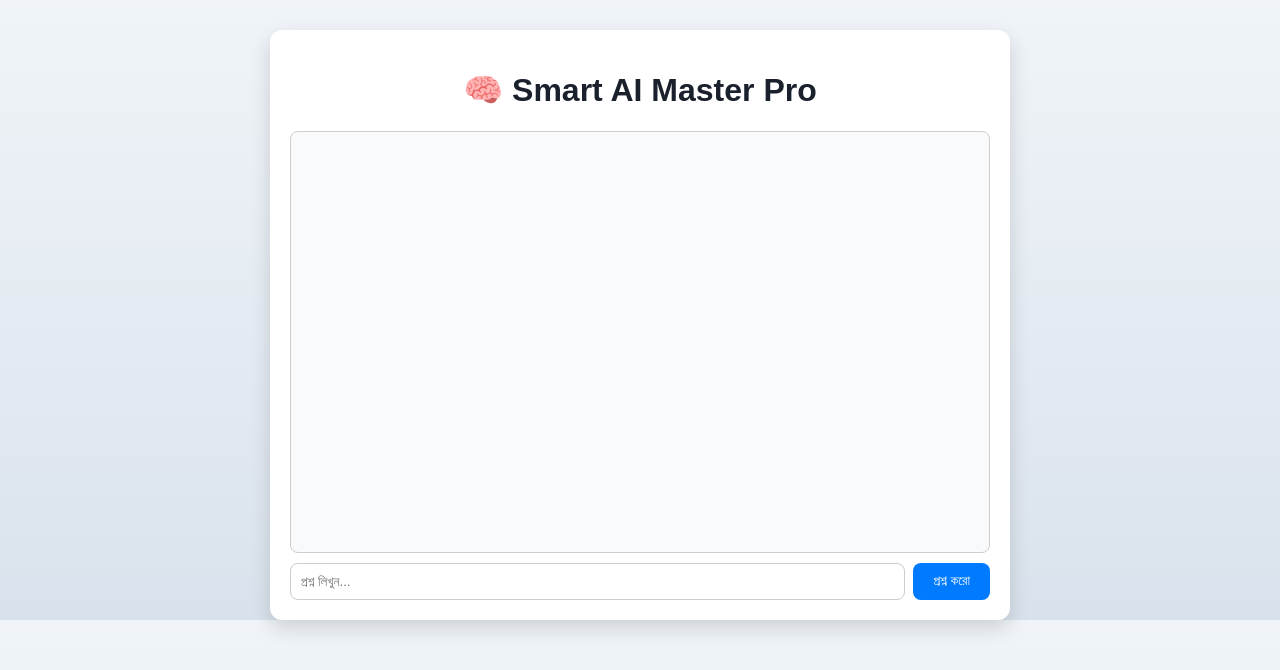
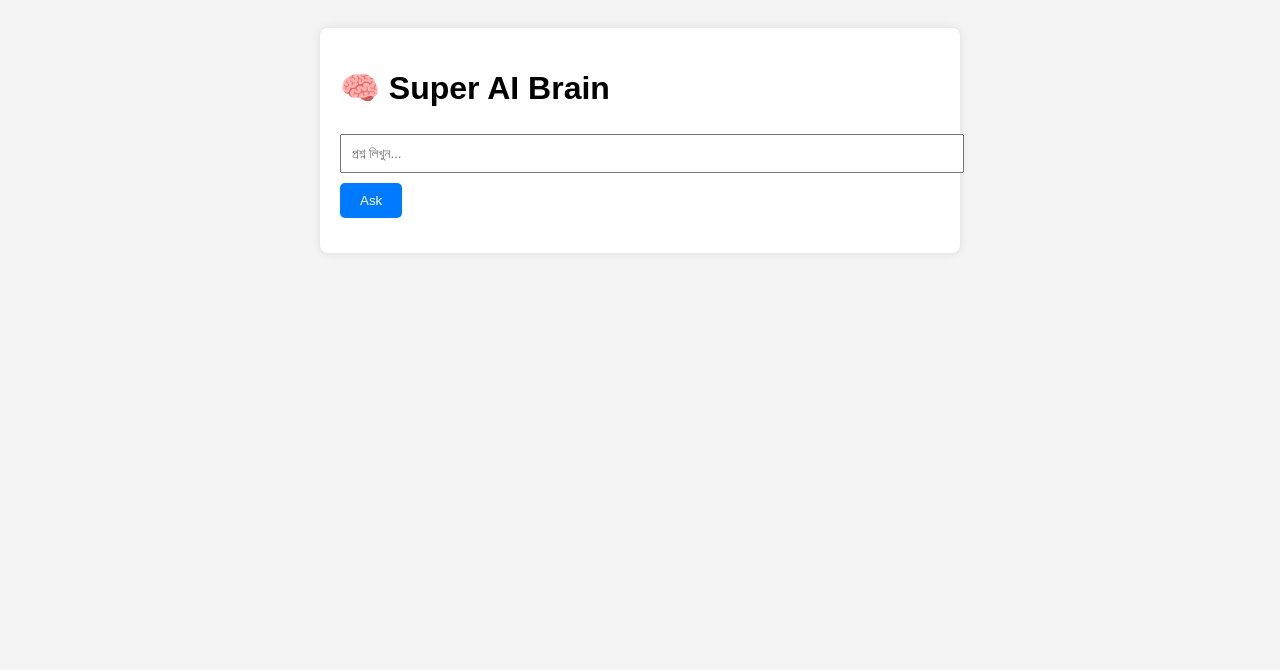
Before and after one commit to rahman2008-svg/Smart-AI-Master-pro, a Flask app: page / in a window 1280 px wide. Shown: the top 670 px of the page. Run offline with Flask 3, Linux system fonts and the light colour scheme.

Commit message:
Initial commit - Teach + Wikipedia AI app

```diff
--- a/app.py
+++ b/app.py
@@ -1,53 +1,15 @@
 import os
-from flask import Flask, render_template, request, jsonify, session, send_file
+from flask import Flask, render_template, request, jsonify
 import sqlite3
 import wikipedia
-import json
-from fpdf import FPDF
 
 app = Flask(__name__)
-app.secret_key = os.environ.get("SECRET_KEY", "supersecretkey")  # required for sessions
-wikipedia.set_lang("bn")
+wikipedia.set_lang("bn")  # বাংলা Wikipedia
 
 DB_PATH = "super_ai.db"
 
 # =========================
-# Database setup
-# =========================
-def init_db():
-    conn = sqlite3.connect(DB_PATH)
-    c = conn.cursor()
-    # Users table
-    c.execute("""
-    CREATE TABLE IF NOT EXISTS users (
-        id INTEGER PRIMARY KEY AUTOINCREMENT,
-        username TEXT UNIQUE
-    )
-    """)
-    # Knowledge table
-    c.execute("""
-    CREATE TABLE IF NOT EXISTS knowledge (
-        id INTEGER PRIMARY KEY AUTOINCREMENT,
-        question TEXT UNIQUE,
-        answer TEXT
-    )
-    """)
-    # Chat history table
-    c.execute("""
-    CREATE TABLE IF NOT EXISTS chat_history (
-        id INTEGER PRIMARY KEY AUTOINCREMENT,
-        user_id INTEGER,
-        sender TEXT,
-        message TEXT,
-        timestamp DATETIME DEFAULT CURRENT_TIMESTAMP
-    )
-    """)
-    conn.commit()
-    conn.close()
-init_db()
-
-# =========================
-# DB Functions
+# Database functions
 # =========================
 def get_answer_from_db(question):
     conn = sqlite3.connect(DB_PATH)
@@ -66,37 +28,8 @@ def save_answer_to_db(question, answer):
     conn.commit()
     conn.close()
 
-def save_chat_history(user, sender, message):
-    conn = sqlite3.connect(DB_PATH)
-    c = conn.cursor()
-    # get user_id
-    c.execute("SELECT id FROM users WHERE username=?", (user,))
-    row = c.fetchone()
-    if not row:
-        c.execute("INSERT OR IGNORE INTO users(username) VALUES (?)", (user,))
-        c.execute("SELECT id FROM users WHERE username=?", (user,))
-        row = c.fetchone()
-    user_id = row[0]
-    # save message
-    c.execute("INSERT INTO chat_history(user_id, sender, message) VALUES (?, ?, ?)", (user_id, sender, message))
-    conn.commit()
-    conn.close()
-
-def get_user_chat_history(user):
-    conn = sqlite3.connect(DB_PATH)
-    c = conn.cursor()
-    c.execute("SELECT id FROM users WHERE username=?", (user,))
-    row = c.fetchone()
-    if not row:
-        return []
-    user_id = row[0]
-    c.execute("SELECT sender, message, timestamp FROM chat_history WHERE user_id=? ORDER BY timestamp ASC", (user_id,))
-    history = c.fetchall()
-    conn.close()
-    return [{"sender": s, "message": m, "timestamp": t} for s,m,t in history]
-
 # =========================
-# Wikipedia
+# Wikipedia function
 # =========================
 def get_answer_from_wikipedia(question):
     try:
@@ -106,95 +39,44 @@ def get_answer_from_wikipedia(question):
         return None
 
 # =========================
-# Routes
+# Flask Routes
 # =========================
 @app.route("/")
 def index():
-    # Assign a session username if not exists
-    if "username" not in session:
-        session["username"] = f"user_{os.urandom(4).hex()}"
     return render_template("index.html")
 
 @app.route("/ask", methods=["POST"])
 def ask():
     data = request.get_json()
     question = data.get("question", "").strip()
-    user = session.get("username")
     if not question:
         return jsonify({"answer": "প্রশ্ন দিতে হবে।"})
 
-    # 1️⃣ Check Teach DB
+    # 1️⃣ Check Teach DB first
     answer = get_answer_from_db(question)
     if answer:
-        save_chat_history(user, "ai", answer)
         return jsonify({"answer": answer})
 
-    # 2️⃣ Wikipedia fallback
+    # 2️⃣ Else try Wikipedia
     wiki_answer = get_answer_from_wikipedia(question)
     if wiki_answer:
-        save_chat_history(user, "ai", wiki_answer)
         return jsonify({"answer": wiki_answer})
 
-    # 3️⃣ Unknown question
-    unknown_msg = "আমি এখনো জানি না। তুমি কি আমাকে শিখাবে?"
-    save_chat_history(user, "ai", unknown_msg)
-    return jsonify({"answer": unknown_msg})
+    # 3️⃣ If nothing found
+    return jsonify({"answer": "আমি এখনো জানি না। তুমি কি আমাকে শিখাবে?"})
 
 @app.route("/teach", methods=["POST"])
 def teach():
     data = request.get_json()
     question = data.get("question", "").strip()
     answer = data.get("answer", "").strip()
-    user = session.get("username")
     if not question or not answer:
         return jsonify({"status": "error", "message": "প্রশ্ন ও উত্তর উভয়ই দিতে হবে।"})
     save_answer_to_db(question, answer)
-    save_chat_history(user, "ai", "✅ নতুন তথ্য সংরক্ষিত হয়েছে।")
-    return jsonify({"status": "success"})
-
-@app.route("/history")
-def history():
-    user = session.get("username")
-    return jsonify(get_user_chat_history(user))
-
-@app.route("/export")
-def export_chat():
-    user = session.get("username")
-    history = get_user_chat_history(user)
-    pdf = FPDF()
-    pdf.add_page()
-    pdf.set_font("Arial", size=12)
-    pdf.cell(0, 10, "Smart AI Chat History", ln=True, align="C")
-    pdf.ln(5)
-    for msg in history:
-        pdf.multi_cell(0, 8, f"[{msg['timestamp']}] {msg['sender'].upper()}: {msg['message']}")
-    export_file = "chat_history.pdf"
-    pdf.output(export_file)
-    return send_file(export_file, as_attachment=True)
+    return jsonify({"status": "success", "message": "আমি শিখেছি!"})
 
 # =========================
-# Admin Panel Routes
-# =========================
-@app.route("/admin/knowledge")
-def admin_knowledge():
-    conn = sqlite3.connect(DB_PATH)
-    c = conn.cursor()
-    c.execute("SELECT id, question, answer FROM knowledge")
-    data = c.fetchall()
-    conn.close()
-    return jsonify([{"id":i, "question":q, "answer":a} for i,q,a in data])
-
-@app.route("/admin/delete/<int:id>", methods=["POST"])
-def admin_delete(id):
-    conn = sqlite3.connect(DB_PATH)
-    c = conn.cursor()
-    c.execute("DELETE FROM knowledge WHERE id=?", (id,))
-    conn.commit()
-    conn.close()
-    return jsonify({"status":"success"})
-
-# =========================
-# Run app
+# Run Flask App
 # =========================
 if __name__ == "__main__":
     port = int(os.environ.get("PORT", 5000))
--- a/requirements.txt
+++ b/requirements.txt
@@ -1,4 +1,3 @@
-Flask==3.1.3
+Flask==2.3.3
 wikipedia==1.4.0
-fpdf==1.7.2
-gunicorn==20.1.0
+requests==2.31.0
--- a/static/style.css
+++ b/static/style.css
@@ -1,89 +1,6 @@
-body {
-    font-family: 'Arial', sans-serif;
-    background: linear-gradient(to bottom, #f0f4f8, #d9e2ec);
-    margin: 0; padding: 0;
-}
-
-.container {
-    max-width: 700px;
-    margin: auto;
-    background: white;
-    border-radius: 12px;
-    padding: 20px;
-    margin-top: 30px;
-    box-shadow: 0 8px 20px rgba(0,0,0,0.15);
-}
-
-h1 {
-    text-align: center;
-    color: #1a202c;
-}
-
-#chat-window {
-    border: 1px solid #ccc;
-    border-radius: 8px;
-    height: 400px;
-    padding: 10px;
-    overflow-y: scroll;
-    background: #f9fafb;
-    margin-bottom: 10px;
-}
-
-.message {
-    padding: 8px 12px;
-    margin: 6px 0;
-    border-radius: 20px;
-    max-width: 80%;
-    word-wrap: break-word;
-}
-
-.message.user {
-    background: #007bff;
-    color: white;
-    align-self: flex-end;
-    margin-left: auto;
-}
-
-.message.ai {
-    background: #e2e8f0;
-    color: #1a202c;
-    align-self: flex-start;
-    margin-right: auto;
-}
-
-.input-area {
-    display: flex;
-    gap: 8px;
-}
-
-input[type="text"] {
-    flex: 1;
-    padding: 10px;
-    border-radius: 8px;
-    border: 1px solid #ccc;
-}
-
-button {
-    padding: 10px 20px;
-    border-radius: 8px;
-    border: none;
-    background: #007bff;
-    color: white;
-    cursor: pointer;
-}
-
-button:hover {
-    background: #0056b3;
-}
-
-#teach-box textarea {
-    width: 100%;
-    margin-top: 5px;
-    padding: 10px;
-    border-radius: 8px;
-    border: 1px solid #ccc;
-}
-
-#teach-box button {
-    margin-top: 5px;
-}
+body { font-family: Arial, sans-serif; background: #f4f4f4; padding: 20px; }
+.container { max-width: 600px; margin: auto; background: white; padding: 20px; border-radius: 8px; box-shadow: 0 0 10px rgba(0,0,0,0.1);}
+input, textarea { width: 100%; padding: 10px; margin: 5px 0; }
+button { padding: 10px 20px; margin: 5px 0; cursor: pointer; background: #007bff; color: white; border: none; border-radius: 5px; }
+button:hover { background: #0056b3; }
+#answer { margin: 10px 0; white-space: pre-wrap; }
--- a/templates/index.html
+++ b/templates/index.html
@@ -1,27 +1,18 @@
 <!DOCTYPE html>
 <html lang="bn">
 <head>
-<meta charset="UTF-8">
-<meta name="viewport" content="width=device-width, initial-scale=1.0">
-<title>🧠 Smart AI Master Pro</title>
-<link rel="stylesheet" href="/static/style.css">
+    <meta charset="UTF-8">
+    <title>🧠 Super AI Brain</title>
+    <link rel="stylesheet" href="/static/style.css">
 </head>
 <body>
 <div class="container">
-    <h1>🧠 Smart AI Master Pro</h1>
+    <h1>🧠 Super AI Brain</h1>
+    <input type="text" id="question" placeholder="প্রশ্ন লিখুন...">
+    <button onclick="ask()">Ask</button>
 
-    <!-- Chat Window -->
-    <div id="chat-window">
-        <!-- Messages will appear here -->
-    </div>
+    <div id="answer"></div>
 
-    <!-- Input area -->
-    <div class="input-area">
-        <input type="text" id="question" placeholder="প্রশ্ন লিখুন..." autocomplete="off">
-        <button onclick="ask()">প্রশ্ন করো</button>
-    </div>
-
-    <!-- Teach area (hidden by default) -->
     <div id="teach-box" style="display:none;">
         <textarea id="teach-answer" placeholder="উত্তর লিখুন..."></textarea>
         <button onclick="teach()">শিখাও</button>
@@ -29,37 +20,8 @@
 </div>
 
 <script>
-// Function to display messages in chat window
-function addMessage(sender, text) {
-    const chat = document.getElementById("chat-window");
-    const message = document.createElement("div");
-    message.className = sender === "user" ? "message user" : "message ai";
-    message.innerText = text;
-    chat.appendChild(message);
-    chat.scrollTop = chat.scrollHeight; // scroll to bottom
-    saveHistory(sender, text); // save chat history
-}
-
-// Save chat history to localStorage
-function saveHistory(sender, text) {
-    let history = JSON.parse(localStorage.getItem("chat_history") || "[]");
-    history.push({sender, text});
-    localStorage.setItem("chat_history", JSON.stringify(history));
-}
-
-// Load chat history from localStorage
-function loadHistory() {
-    let history = JSON.parse(localStorage.getItem("chat_history") || "[]");
-    history.forEach(msg => addMessage(msg.sender, msg.text));
-}
-
-// Ask question to server
 function ask() {
     let question = document.getElementById("question").value;
-    if (!question.trim()) return;
-    addMessage("user", question);
-    document.getElementById("question").value = "";
-
     fetch("/ask", {
         method: "POST",
         headers: {'Content-Type': 'application/json'},
@@ -67,21 +29,14 @@ function ask() {
     })
     .then(res => res.json())
     .then(data => {
-        addMessage("ai", data.answer);
-        if (data.answer.includes("আমি এখনো জানি না")) {
-            document.getElementById("teach-box").style.display = "block";
-        } else {
-            document.getElementById("teach-box").style.display = "none";
-        }
-    });
+        document.getElementById("answer").innerText = data.answer;
+        document.getElementById("teach-box").style.display = data.answer.includes("আমি এখনো জানি না") ? "block" : "none";
+    })
 }
 
-// Teach new answer
 function teach() {
     let question = document.getElementById("question").value;
     let answer = document.getElementById("teach-answer").value;
-    if (!question || !answer) return;
-
     fetch("/teach", {
         method: "POST",
         headers: {'Content-Type': 'application/json'},
@@ -89,15 +44,11 @@ function teach() {
     })
     .then(res => res.json())
     .then(data => {
-        // Hide teach box silently without alert
+        alert(data.message);
         document.getElementById("teach-box").style.display = "none";
         document.getElementById("teach-answer").value = "";
-        addMessage("ai", "✅ নতুন তথ্য সংরক্ষিত হয়েছে।");
-    });
+    })
 }
-
-// Load previous chat history
-loadHistory();
 </script>
 </body>
 </html>
```
Also changed, not shown: super_ai.db.
